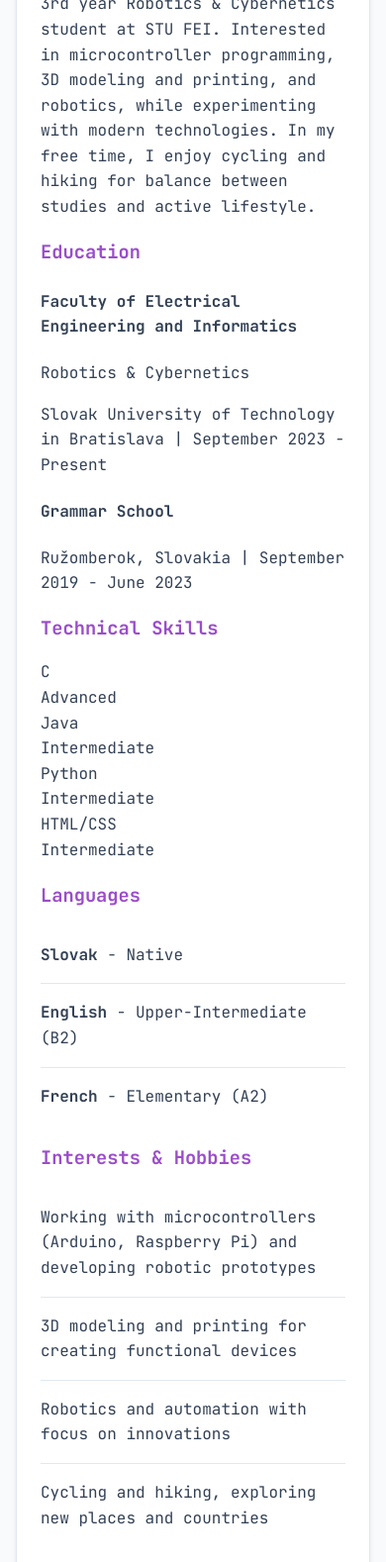
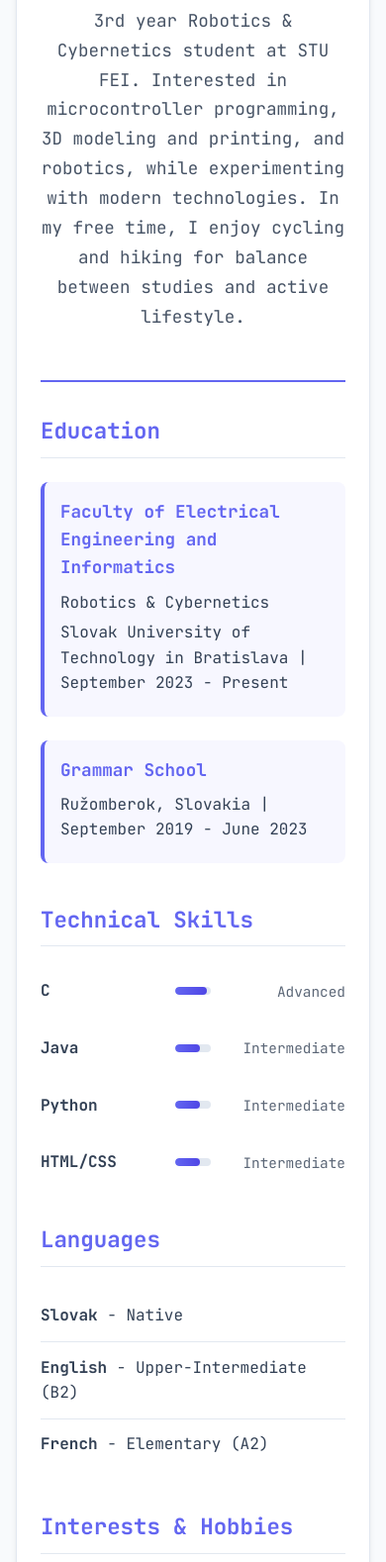
Before and after one commit to Gymoblig/me, a plain HTML site: page curiculum.html in a window 390 px wide. Shown: the part 358-1936 px from the top of the page at 99% size. Drawn offline with Linux system fonts and the light colour scheme; files whose address does not match are found by name.

```diff
--- a/style.css
+++ b/style.css
@@ -43,24 +43,25 @@
 }
 
 @keyframes l7 {
-  0%, 20%  {background-position: calc(0*100%/4) 0,calc(1*100%/4) 0,calc(2*100%/4) 0,calc(3*100%/4) 0}
+  0%,
+  20%  {background-position: calc(0*100%/4) 0,calc(1*100%/4) 0,calc(2*100%/4) 0,calc(3*100%/4) 0}
   35%  {background-position: calc(0*100%/4) 0,calc(1*100%/4) 0,calc(2*100%/4) 0,calc(4*100%/4) 0}
   50%  {background-position: calc(0*100%/4) 0,calc(1*100%/4) 0,calc(3*100%/4) 0,calc(4*100%/4) 0}
   65%  {background-position: calc(0*100%/4) 0,calc(2*100%/4) 0,calc(3*100%/4) 0,calc(4*100%/4) 0}
-  80%, 100% {background-position: calc(1*100%/4) 0,calc(2*100%/4) 0,calc(3*100%/4) 0,calc(4*100%/4) 0}
+  80%,
+  100% {background-position: calc(1*100%/4) 0,calc(2*100%/4) 0,calc(3*100%/4) 0,calc(4*100%/4) 0}
 }
 
 @keyframes pulse {
   0%, 100% { opacity: 1; }
   50% { opacity: 0.6; }
 }
-
 /* Default light theme (futuristic) */
 :root {
   --bg-color: #f8fafc;
   --text-color: #334155;
-  --accent-color: #9b4dca; /* Fialová */
-  --accent-hover: #7a2b9f;
+  --accent-color: #6366f1;
+  --accent-hover: #4f46e5;
   --header-bg: #ffffff;
   --card-bg: #ffffff;
   --border-color: #e2e8f0;
@@ -71,9 +72,9 @@
 /* Dark mode (terminal style) */
 body.dark {
   --bg-color: #0f172a;
-  --text-color: #d1d5db;
-  --accent-color: #9b4dca; /* Fialová pre dark mode */
-  --accent-hover: #7a2b9f;
+  --text-color: #334155;
+  --accent-color: #6366f1;
+  --accent-hover: #4f46e5;
   --header-bg: #1e293b;
   --card-bg: #1e293b;
   --border-color: #475569;
@@ -365,6 +366,189 @@
   box-shadow: var(--shadow);
 }
 
+/* About Me page styles */
+.profile-content {
+  max-width: 700px;
+  margin: 0 auto;
+}
+
+.profile-text p {
+  font-size: 1.1rem;
+  line-height: 1.7;
+  margin-bottom: 1.5rem;
+  color: var(--text-color);
+}
+
+.hobbies-section {
+  margin: 2rem 0;
+}
+
+.hobbies-section h3 {
+  color: var(--accent-color);
+  font-size: 1.3rem;
+  margin-bottom: 1rem;
+}
+
+.hobbies-list {
+  list-style: none;
+  padding: 0;
+  display: grid;
+  gap: 0.8rem;
+}
+
+.hobbies-list li {
+  padding: 1rem;
+  background: rgba(99, 102, 241, 0.05);
+  border-radius: 8px;
+  border-left: 4px solid var(--accent-color);
+  transition: all 0.3s ease;
+  font-size: 1rem;
+}
+
+.hobbies-list li:hover {
+  transform: translateX(8px);
+  background: rgba(99, 102, 241, 0.1);
+  box-shadow: var(--shadow);
+}
+
+.contact-info {
+  margin-top: 2rem;
+  padding: 1.5rem;
+  background: var(--card-bg);
+  border: 1px solid var(--border-color);
+  border-radius: 12px;
+  text-align: center;
+}
+
+.contact-info p {
+  margin: 0.5rem 0;
+  font-size: 1rem;
+}
+
+/* CV specific styles */
+.cv-container {
+  max-width: 800px;
+  margin: 0 auto;
+}
+
+.cv-header {
+  text-align: center;
+  margin-bottom: 2rem;
+  padding-bottom: 2rem;
+  border-bottom: 2px solid var(--accent-color);
+}
+
+.cv-header h2 {
+  color: var(--accent-color);
+  font-size: 2rem;
+  margin-bottom: 1rem;
+}
+
+.cv-intro {
+  font-size: 1.1rem;
+  line-height: 1.7;
+  color: var(--text-color);
+  opacity: 0.9;
+}
+
+.cv-section {
+  margin-bottom: 2.5rem;
+}
+
+.cv-section h3 {
+  color: var(--accent-color);
+  font-size: 1.4rem;
+  margin-bottom: 1.5rem;
+  padding-bottom: 0.5rem;
+  border-bottom: 1px solid var(--border-color);
+}
+
+.education-item {
+  margin-bottom: 1.5rem;
+  padding: 1rem;
+  background: rgba(99, 102, 241, 0.05);
+  border-radius: 8px;
+  border-left: 4px solid var(--accent-color);
+}
+
+.education-item h4 {
+  color: var(--accent-color);
+  margin: 0 0 0.5rem 0;
+  font-size: 1.1rem;
+}
+
+.education-item p {
+  margin: 0.3rem 0;
+  color: var(--text-color);
+}
+
+/* Skills section */
+.skills-grid {
+  display: grid;
+  gap: 1rem;
+}
+
+.skill-item {
+  display: grid;
+  grid-template-columns: 120px 1fr 120px;
+  align-items: center;
+  gap: 1rem;
+  padding: 0.5rem 0;
+}
+
+.skill-name {
+  font-weight: 600;
+  color: var(--text-color);
+}
+
+.skill-bar {
+  height: 8px;
+  background: var(--border-color);
+  border-radius: 4px;
+  overflow: hidden;
+  position: relative;
+}
+
+.skill-level {
+  height: 100%;
+  background: linear-gradient(90deg, var(--accent-color), var(--accent-hover));
+  border-radius: 4px;
+  transition: width 1s ease-in-out;
+}
+
+.skill-text {
+  font-size: 0.9rem;
+  color: var(--text-color);
+  opacity: 0.8;
+  text-align: right;
+}
+
+/* Languages and interests lists */
+.languages-list,
+.interests-list {
+  list-style: none;
+  padding: 0;
+}
+
+.languages-list li,
+.interests-list li {
+  padding: 0.8rem 0;
+  border-bottom: 1px solid var(--border-color);
+  transition: all 0.3s ease;
+}
+
+.languages-list li:hover,
+.interests-list li:hover {
+  padding-left: 1rem;
+  background: rgba(99, 102, 241, 0.05);
+  border-radius: 4px;
+}
+
+.languages-list li:last-child,
+.interests-list li:last-child {
+  border-bottom: none;
+}
+
 /* Project grid styles */
 .project-grid {
   display: grid;
```
